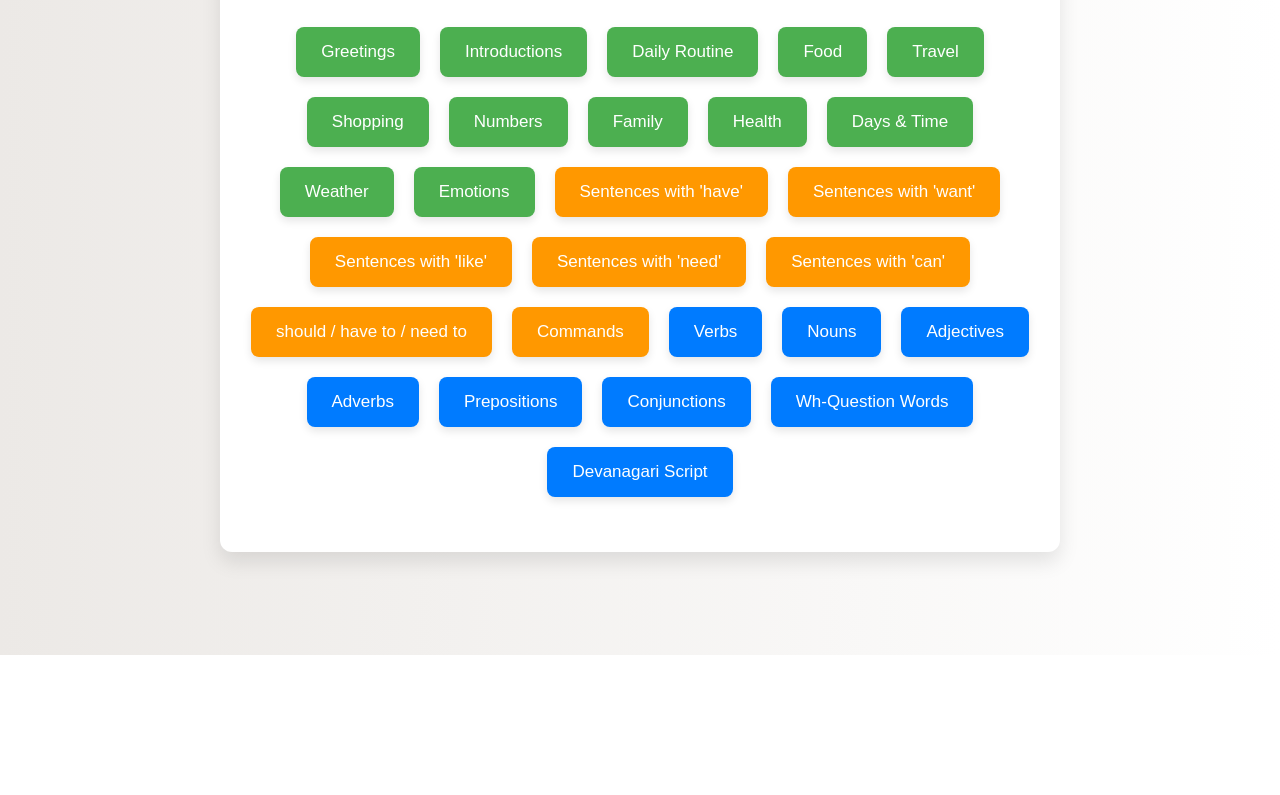
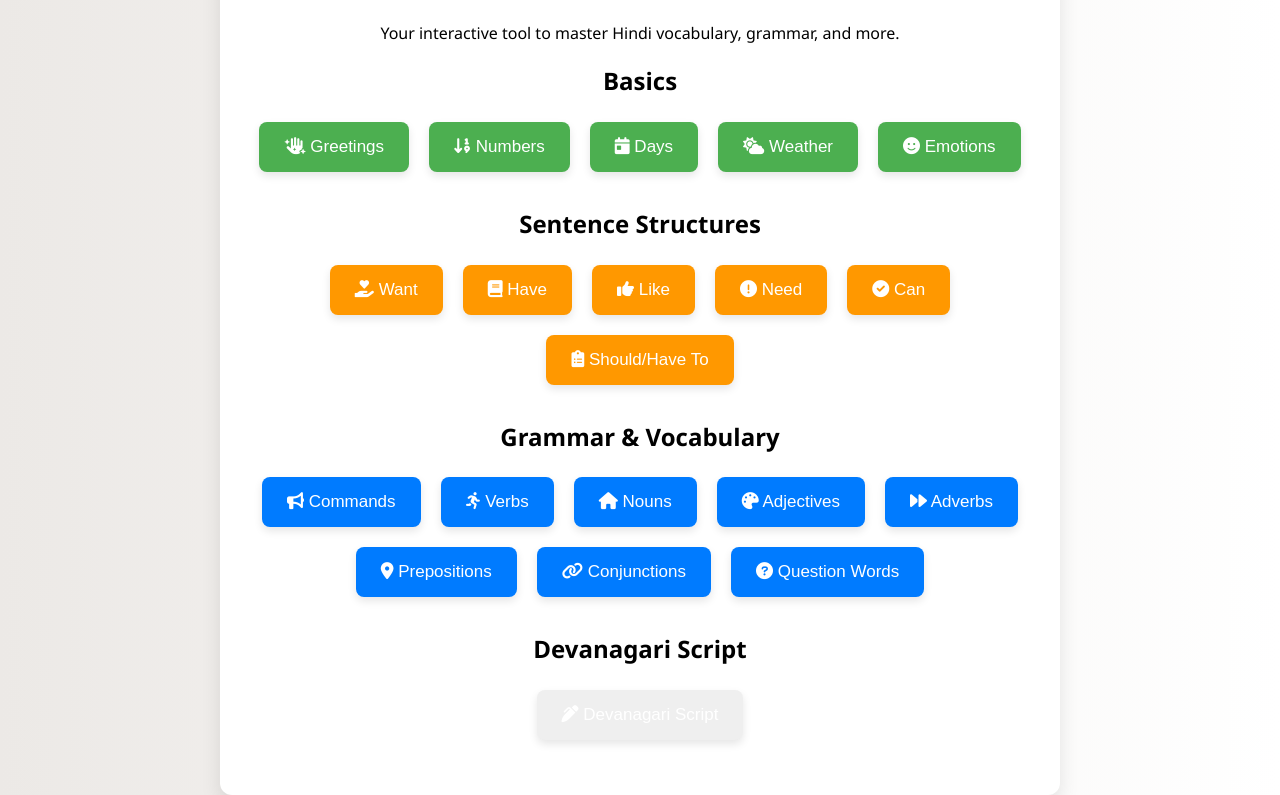
Before and after one commit to sagartamang03/eng-hindi-flashcards, a plain HTML site: page index.html in a window 1280 px wide. Shown: the part 145-940 px from the top of the page. Before the commit the page ends 800 px from the top, so only its background shows below. Drawn offline with Linux system fonts and the light colour scheme.

Commit message:
Update index.html

```diff
--- a/index.html
+++ b/index.html
@@ -1,57 +1,71 @@
 <!DOCTYPE html>
 <html lang="en">
 <head>
-  <meta charset="UTF-8">
-  <meta name="viewport" content="width=device-width, initial-scale=1.0">
-  <title>Hindi Language Flashcards</title>
-  <link rel="stylesheet" href="style.css">
+    <meta charset="UTF-8">
+    <meta name="viewport" content="width=device-width, initial-scale=1.0">
+    <title>Hindi Flashcards</title>
+    <link rel="stylesheet" href="style.css">
+    <link href="https://fonts.googleapis.com/css2?family=Poppins:wght@400;600;700&display=swap" rel="stylesheet">
+    <link rel="stylesheet" href="https://cdnjs.cloudflare.com/ajax/libs/font-awesome/6.0.0-beta3/css/all.min.css">
 </head>
 <body>
+    <div class="container">
+        <header>
+            <h1>Hindi Language Flashcards</h1>
+            <p class="subtitle">Your interactive tool to master Hindi vocabulary, grammar, and more.</p>
+        </header>
 
-  <div class="container">
-    <h1>Hindi Language Flashcards</h1>
+        <div id="topic-selection">
+            <div class="topic-section">
+                <h2 class="topic-title">Basics</h2>
+                <div class="topics">
+                    <button class="topic-button basic-topic" onclick="showTopic('greetings')"><i class="fas fa-hand-sparkles"></i> Greetings</button>
+                    <button class="topic-button basic-topic" onclick="showTopic('numbers')"><i class="fas fa-sort-numeric-down"></i> Numbers</button>
+                    <button class="topic-button basic-topic" onclick="showTopic('days')"><i class="fas fa-calendar-day"></i> Days</button>
+                    <button class="topic-button basic-topic" onclick="showTopic('weather')"><i class="fas fa-cloud-sun"></i> Weather</button>
+                    <button class="topic-button basic-topic" onclick="showTopic('emotions')"><i class="fas fa-smile"></i> Emotions</button>
+                </div>
+            </div>
 
-    <div id="topic-selection" class="topics">
-        <button class="basic-topic" onclick="showTopic('greetings')">Greetings</button>
-        <button class="basic-topic" onclick="showTopic('introductions')">Introductions</button>
-        <button class="basic-topic" onclick="showTopic('routine')">Daily Routine</button>
-        <button class="basic-topic" onclick="showTopic('food')">Food</button>
-        <button class="basic-topic" onclick="showTopic('travel')">Travel</button>
-        <button class="basic-topic" onclick="showTopic('shopping')">Shopping</button>
-        <button class="basic-topic" onclick="showTopic('numbers')">Numbers</button>
-        <button class="basic-topic" onclick="showTopic('family')">Family</button>
-        <button class="basic-topic" onclick="showTopic('health')">Health</button>
-        <button class="basic-topic" onclick="showTopic('daysAndTime')">Days & Time</button>
-        <button class="basic-topic" onclick="showTopic('weather')">Weather</button>
-        <button class="basic-topic" onclick="showTopic('emotions')">Emotions</button>
+            <div class="topic-section">
+                <h2 class="topic-title">Sentence Structures</h2>
+                <div class="topics">
+                    <button class="topic-button sentence-topic" onclick="showTopic('wantSentences')"><i class="fas fa-hand-holding-heart"></i> Want</button>
+                    <button class="topic-button sentence-topic" onclick="showTopic('haveSentences')"><i class="fas fa-book"></i> Have</button>
+                    <button class="topic-button sentence-topic" onclick="showTopic('likeSentences')"><i class="fas fa-thumbs-up"></i> Like</button>
+                    <button class="topic-button sentence-topic" onclick="showTopic('needSentences')"><i class="fas fa-exclamation-circle"></i> Need</button>
+                    <button class="topic-button sentence-topic" onclick="showTopic('canSentences')"><i class="fas fa-check-circle"></i> Can</button>
+                    <button class="topic-button sentence-topic" onclick="showTopic('shouldHaveTo')"><i class="fas fa-clipboard-list"></i> Should/Have To</button>
+                </div>
+            </div>
 
-        <button class="sentence-topic" onclick="showTopic('haveSentences')">Sentences with 'have'</button>
-        <button class="sentence-topic" onclick="showTopic('wantSentences')">Sentences with 'want'</button>
-        <button class="sentence-topic" onclick="showTopic('likeSentences')">Sentences with 'like'</button>
-        <button class="sentence-topic" onclick="showTopic('needSentences')">Sentences with 'need'</button>
-        <button class="sentence-topic" onclick="showTopic('canSentences')">Sentences with 'can'</button>
-        <button class="sentence-topic" onclick="showTopic('shouldHaveTo')">should / have to / need to</button>
-        <button class="sentence-topic" onclick="showTopic('commands')">Commands</button>
+            <div class="topic-section">
+                <h2 class="topic-title">Grammar & Vocabulary</h2>
+                <div class="topics">
+                    <button class="topic-button grammar-topic" onclick="showTopic('commands')"><i class="fas fa-bullhorn"></i> Commands</button>
+                    <button class="topic-button grammar-topic" onclick="showTopic('verbs')"><i class="fas fa-running"></i> Verbs</button>
+                    <button class="topic-button grammar-topic" onclick="showTopic('nouns')"><i class="fas fa-home"></i> Nouns</button>
+                    <button class="topic-button grammar-topic" onclick="showTopic('adjectives')"><i class="fas fa-palette"></i> Adjectives</button>
+                    <button class="topic-button grammar-topic" onclick="showTopic('adverbs')"><i class="fas fa-forward"></i> Adverbs</button>
+                    <button class="topic-button grammar-topic" onclick="showTopic('prepositions')"><i class="fas fa-map-marker-alt"></i> Prepositions</button>
+                    <button class="topic-button grammar-topic" onclick="showTopic('conjunctions')"><i class="fas fa-link"></i> Conjunctions</button>
+                    <button class="topic-button grammar-topic" onclick="showTopic('questionWords')"><i class="fas fa-question-circle"></i> Question Words</button>
+                </div>
+            </div>
 
-        <button class="grammar-topic" onclick="showTopic('verbs')">Verbs</button>
-        <button class="grammar-topic" onclick="showTopic('nouns')">Nouns</button>
-        <button class="grammar-topic" onclick="showTopic('adjectives')">Adjectives</button>
-        <button class="grammar-topic" onclick="showTopic('adverbs')">Adverbs</button>
-        <button class="grammar-topic" onclick="showTopic('prepositions')">Prepositions</button>
-        <button class="grammar-topic" onclick="showTopic('conjunctions')">Conjunctions</button>
-        <button class="grammar-topic" onclick="showTopic('questionWords')">Wh-Question Words</button>
-        <button class="grammar-topic" onclick="showSubtopics('devanagariScript')">Devanagari Script</button>
+            <div class="topic-section">
+                <h2 class="topic-title">Devanagari Script</h2>
+                <div class="topics">
+                    <button class="topic-button script-topic" onclick="showTopic('devanagariScript')"><i class="fas fa-pen-alt"></i> Devanagari Script</button>
+                </div>
+            </div>
+        </div>
 
+        <button id="back-to-topics" class="back-button" onclick="goBackToTopics()" style="display: none;">← Back to Topics</button>
+
+        <div id="flashcards" class="flashcards"></div>
     </div>
 
-    <button id="back-to-topics" class="back-button" onclick="goBackToTopics()" style="display: none;">
-      ← Back to Topics
-    </button>
-
-    <div id="flashcards" class="flashcards">
-      </div>
-  </div>
-
-  <script src="script.js"></script>
+    <script src="script.js"></script>
 </body>
 </html>
```
